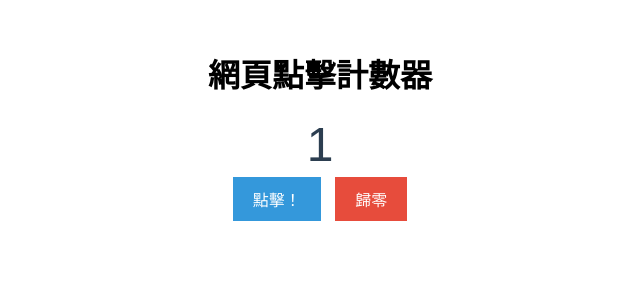
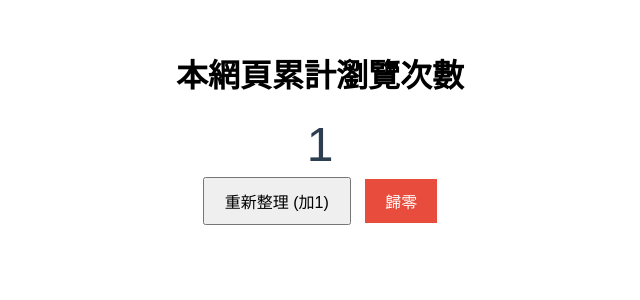
Before and after one commit to peng329/callBackCount, a Flask app: template templates/index.html in a window 1280 px wide. Shown: the top 300 px of the page, without its empty margins (320-960 px from the left). Run offline with Flask 3, Linux system fonts and the light colour scheme; the template is opened without the code that fills it: most values are stand-ins (such as "Sample title", 1, 10 or a date in 2020).

Commit message:
業務邏輯改為載入網頁就計算次數

```diff
--- a/app.py
+++ b/app.py
@@ -10,9 +10,11 @@ db = redis.from_url(redis_url, decode_responses=True)
 
 @app.route('/')
 def index():
-    # 取得目前次數，若無則設為 0
-    count = db.get('click_count') or 0
-    return render_template('index.html', count=count)
+    # --- 核心邏輯調整 ---
+    # 每當有人進入此路由（載入頁面），Redis 中的次數就自動加 1
+    # 如果 click_count 不存在，db.incr 會自動從 0 開始加到 1
+    new_count = db.incr('click_count')
+    return render_template('index.html', count=new_count)
 
 @app.route('/click', methods=['POST'])
 def click():
--- a/templates/index.html
+++ b/templates/index.html
@@ -1,7 +1,7 @@
 <!DOCTYPE html>
 <html>
 <head>
-    <title>點擊計數器</title>
+    <title>自動計數器</title>
     <style>
         body { font-family: sans-serif; text-align: center; margin-top: 50px; }
         .count { font-size: 48px; color: #2c3e50; }
@@ -11,12 +11,10 @@
     </style>
 </head>
 <body>
-    <h1>網頁點擊計數器</h1>
+    <h1>本網頁累計瀏覽次數</h1>
     <div class="count">{{ count }}</div>
 
-    <form action="/click" method="post" style="display: inline;">
-        <button type="submit" class="btn-click">點擊！</button>
-    </form>
+    <button onclick="location.reload();" class="btn-refresh">重新整理 (加1)</button>
 
     <form action="/reset" method="post" style="display: inline;">
         <button type="submit" class="btn-reset">歸零</button>
```
